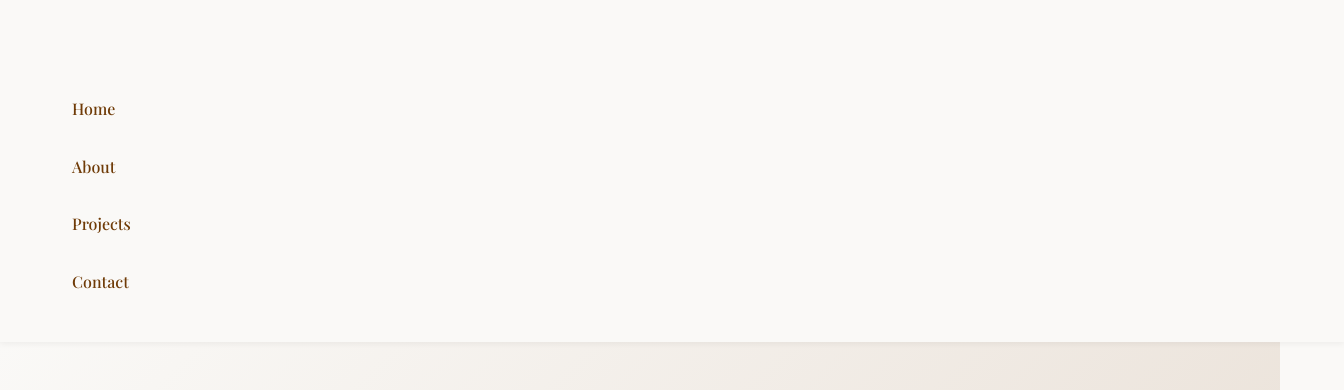
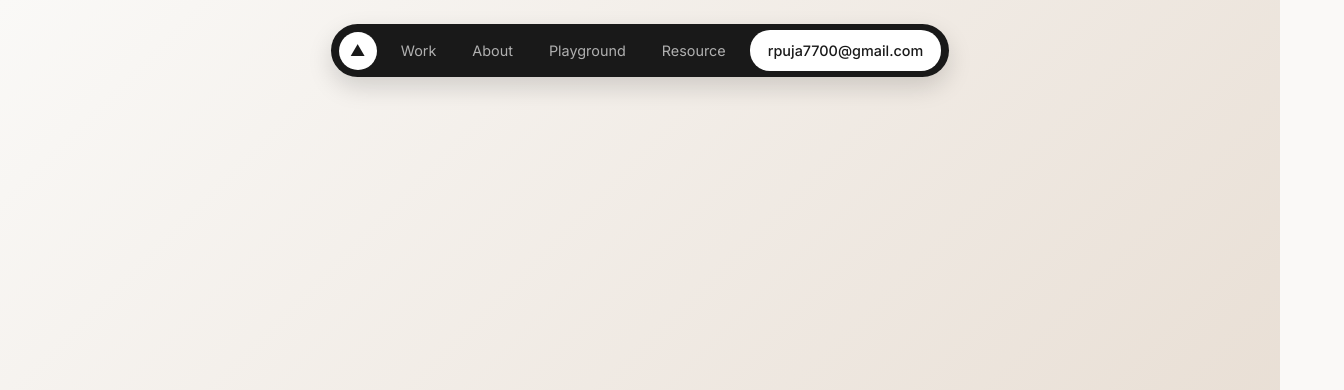
Before and after one commit to pujarai213/Portfolio, a plain HTML site: page index.html in a window 1280 px wide. Shown: the top 390 px of the page, 1344 px wide, since content can reach past the window. Drawn offline with nearby package versions, Linux system fonts and the light colour scheme; a script that the page names is missing.

Commit message:
Admin edit: Updated the navigation bar design in style.css and index.html to match the pill-shaped style shown in the reference image.

```diff
--- a/index.html
+++ b/index.html
@@ -10,15 +10,18 @@
     <link rel="stylesheet" href="style.css">
 </head>
 <body>
-<header class="navbar">
-    <div class="logo"><a href=">Puja Rai</a></div>
-    <nav>
+<header class="navbar-container">
+    <nav class="navbar">
+        <div class="logo"><a href="#home"><span>&#9968;</span></a></div>
         <ul class="nav-links">
-            <li><a href="#home">Home</a></li>
+            <li><a href="#home">Work</a></li>
             <li><a href="#about">About</a></li>
-            <li><a href="#projects">Projects</a></li>
-            <li><a href="#contact">Contact</a></li>
+            <li><a href="#projects">Playground</a></li>
+            <li><a href="#contact">Resource</a></li>
         </ul>
+        <div class="nav-contact">
+            <a href="mailto:rpuja7700@gmail.com">rpuja7700@gmail.com</a>
+        </div>
     </nav>
 </header>
 
--- a/style.css
+++ b/style.css
@@ -15,51 +15,95 @@ body {
   line-height: 1.6;
 }
 
+.navbar-container {
+  position: fixed;
+  top: 1.5rem;
+  left: 0;
+  width: 100%;
+  display: flex;
+  justify-content: center;
+  z-index: 100;
+  pointer-events: none;
+}
+
 .navbar {
-  top: 0;
-  width: 100%;
-  background: rgba(250, 249, 247, 0.9);
-  padding: 1rem 2rem;
+  pointer-events: auto;
+  background: #191919;
+  color: #fff;
   display: flex;
-  flex-direction: column;
-  align-items: flex-start;
-  z-index: 100;
-  box-shadow: 0 2px 6px rgba(0,0,0,0.05);
-  transition: box-shadow 0.3s ease;
+  align-items: center;
+  padding: 6px 8px;
+  border-radius: 50px;
+  box-shadow: 0 10px 25px rgba(0,0,0,0.15);
+  gap: 8px;
   animation: navbarSlideIn 0.5s ease-out forwards;
   opacity: 0;
-  position: relative;
 }
 
-.logo {
-  font-family: 'Playfair Display', serif;
-  font-size: 1.5rem;
-  color: var(--primary);
+.logo a {
+  background: #ffffff;
+  color: #191919;
+  width: 38px;
+  height: 38px;
+  border-radius: 50%;
+  display: flex;
+  align-items: center;
+  justify-content: center;
   text-decoration: none;
+  font-size: 1.1rem;
+  transition: transform 0.2s;
+}
+
+.logo a:hover {
+  transform: scale(1.05);
 }
 
 .nav-links {
   list-style: none;
   display: flex;
-  flex-direction: column;
-  width: 100%;
-  gap: 1rem;
+  margin: 0;
+  padding: 0;
+  gap: 4px;
+  align-items: center;
 }
 
 .nav-links a {
-  color: var(--primary);
+  color: #b0b0b0;
+  text-decoration: none;
+  font-weight: 400;
+  font-size: 0.9rem;
+  padding: 8px 16px;
+  border-radius: 20px;
+  transition: color 0.2s, background 0.2s;
+  display: block;
+}
+
+.nav-links a:hover {
+  color: #ffffff;
+  background: rgba(255, 255, 255, 0.08);
+}
+
+.nav-links a:focus {
+  outline: 2px solid #ffffff;
+  outline-offset: 2px;
+}
+
+.nav-contact a {
+  background: #ffffff;
+  color: #191919;
   text-decoration: none;
   font-weight: 500;
-  width: 100%;
-  display: block;
-  padding: 0.5rem 0;
-  font-size: 1rem;
-  transition: color 0.3s, transform 0.2s;
+  font-size: 0.9rem;
+  padding: 9px 18px;
+  border-radius: 20px;
+  transition: background 0.2s, transform 0.2s;
+  display: inline-block;
 }
 
-.nav-links a:hover { color: var(--accent); transform: translateY(-2px); transition: transform 0.2s; background: var(--accent); color: var(--primary); transition: background 0.3s, color 0.3s, transform 0.2s; }
-
-.nav-links a:focus { outline: 2px solid var(--secondary); outline-offset: 2px; }
+.nav-contact a:hover {
+  background: #f0f0f0;
+  transform: scale(1.02);
+}
 
 @keyframes navbarSlideIn {
   from { transform: translateY(-100%); opacity: 0; }
@@ -176,7 +220,17 @@ footer {
   font-size: 0.9rem;
 }
 
-@media (max-width: 600px) {
-  .navbar { padding: 0.5rem; }
-  .nav-links a { font-size: 0.9rem; padding: 0.4rem 0; }
+@media (max-width: 768px) {
+  .navbar-container {
+    padding: 0 1rem;
+  }
+  .navbar {
+    flex-wrap: wrap;
+    justify-content: center;
+    border-radius: 20px;
+    padding: 10px;
+  }
+  .nav-contact {
+    display: none;
+  }
 }
```
Also changed, not shown: images/uploads/6828c493dcd8936775f172e9f1f6d4c0-c3e519.jpg (added), images/uploads/screenshot-2026-11-26-163902-9b483b.png (added).
